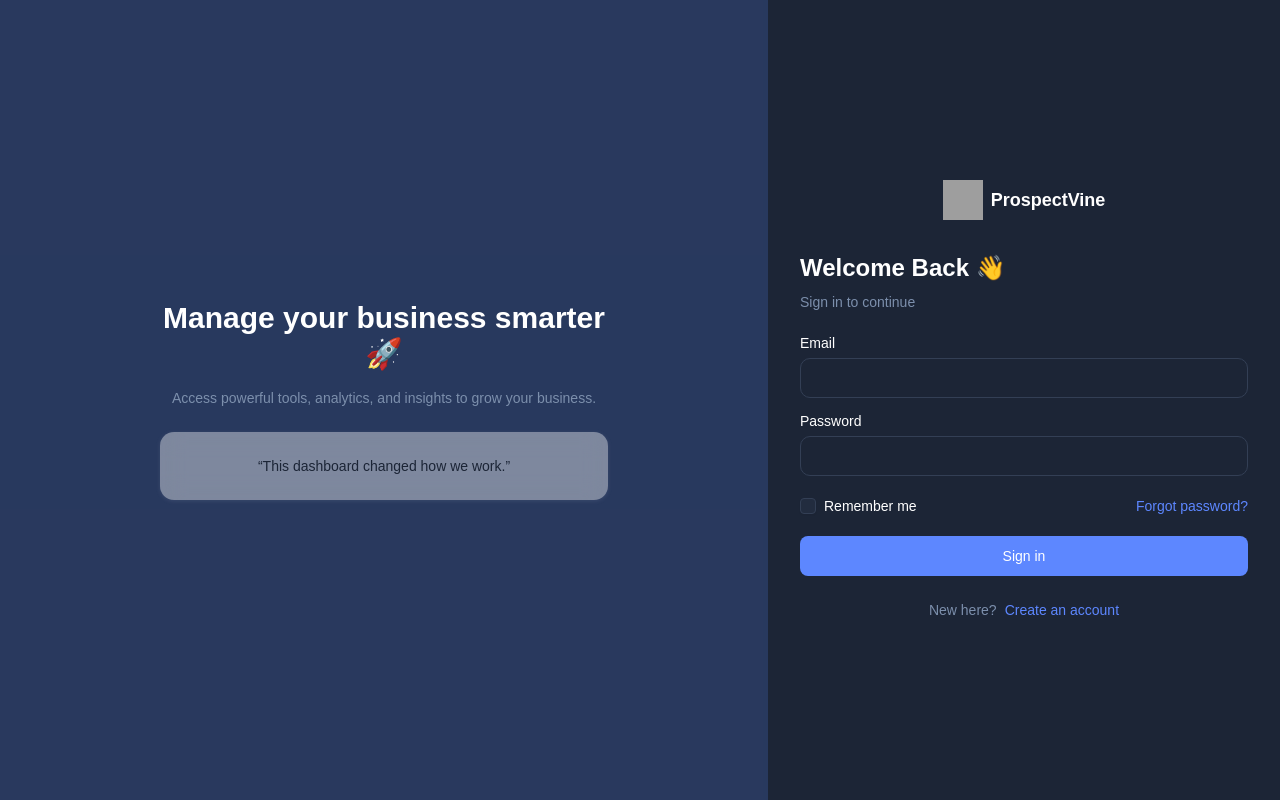
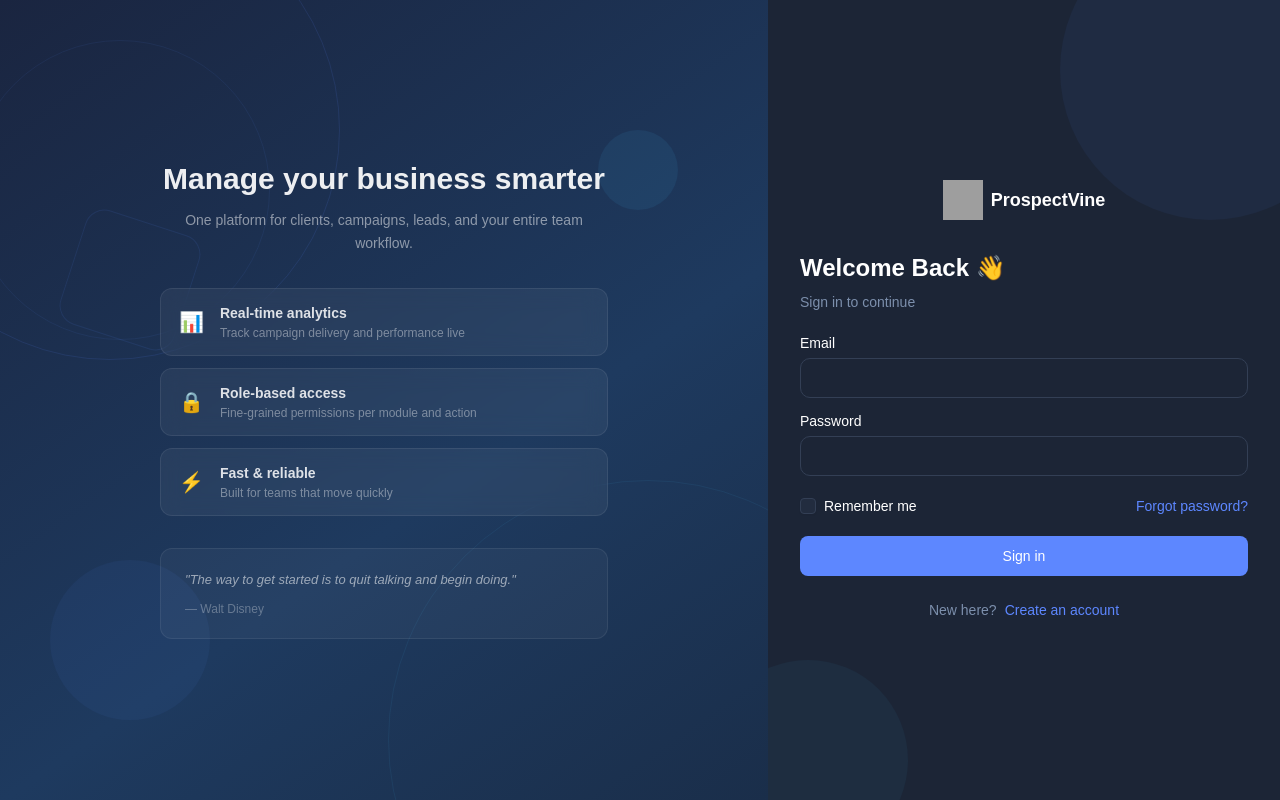
Before and after one commit to Arbaj221/Admin-Dashboard, a React (Vite) app: page /login in a window 1280 px wide. Built offline with nearby package versions, Linux system fonts and the light colour scheme; no server answers; grey boxes are pictures that could not be loaded.

Commit message:
UPDATE: Login

```diff
--- a/src/modules/auth/Login.tsx
+++ b/src/modules/auth/Login.tsx
@@ -1,6 +1,6 @@
 import { Link, useLocation, useNavigate } from "react-router";
 import { toast } from "sonner";
-import { useState } from "react";
+import { useEffect, useState } from "react";
 
 import FullLogo from "src/assets/images/logos/FullLogo";
 import { Button } from "src/components/ui/button";
@@ -11,43 +11,58 @@
 
 import { authService } from "./services/authService";
 
+const REMEMBER_KEY = "remembered_email";
+
 const Login = () => {
   const navigate = useNavigate();
   const location = useLocation();
   const { loadPermissions } = usePermissionContext();
 
   const [loading, setLoading] = useState(false);
+  const [remembered, setRemembered] = useState(false);
+  const [email, setEmail] = useState("");
 
   const from = location.state?.from?.pathname || "/";
+
+  // ✅ On mount — prefill email if remembered
+  useEffect(() => {
+    const savedEmail = localStorage.getItem(REMEMBER_KEY);
+    if (savedEmail) {
+      setEmail(savedEmail);
+      setRemembered(true);
+    }
+  }, []);
 
   const handleSubmit = async (e: React.FormEvent<HTMLFormElement>) => {
     e.preventDefault();
 
     const formData = new FormData(e.currentTarget);
-    const email = formData.get("email") as string;
+    const emailVal = formData.get("email") as string;
     const password = formData.get("password") as string;
+
+    // ✅ Remember me logic
+    if (remembered) {
+      localStorage.setItem(REMEMBER_KEY, emailVal);
+    } else {
+      localStorage.removeItem(REMEMBER_KEY);
+    }
 
     try {
       setLoading(true);
 
       const data = await authService.login({
-        username: email,
+        username: emailVal,
         password,
       });
 
-      // ✅ store token
       localStorage.setItem("access_token", data.access_token);
       localStorage.setItem("name", data.user.first_name);
       localStorage.setItem("is_auth", "true");
 
-      // ✅ 🚀 LOAD USER ACCESS
       const access = await authService.getUserAccess();
-
       loadPermissions(access.permissions);
 
-      // ✅ success toast
       toast.info(`Welcome back, ${data.user.first_name}. You're all set.`);
-
       navigate(from, { replace: true });
 
     } catch (err) {
@@ -59,50 +74,157 @@
 
   return (
     <div className="min-h-screen flex">
+
       {/* LEFT SIDE */}
-      <div className="hidden md:flex w-3/5 bg-lightprimary items-center justify-center p-10">
-        <div className="max-w-md text-center">
-          <h2 className="text-3xl font-bold mb-4">
-            Manage your business smarter 🚀
+      <div
+        className="hidden md:flex w-3/5 items-center justify-center p-10 relative overflow-hidden"
+        style={{ background: "linear-gradient(145deg, #1a2540 0%, #1e3a5f 60%, #1a2e4a 100%)" }}
+      >
+        <div className="absolute" style={{ width: 460, height: 460, borderRadius: "50%", border: "1px solid rgba(93,135,255,0.12)", top: -100, left: -120 }} />
+        <div className="absolute" style={{ width: 300, height: 300, borderRadius: "50%", border: "1px solid rgba(93,135,255,0.08)", top: 40, left: -30 }} />
+        <div className="absolute" style={{ width: 520, height: 520, borderRadius: "50%", border: "1px solid rgba(73,190,255,0.07)", bottom: -200, right: -140 }} />
+        <div className="absolute" style={{ width: 160, height: 160, borderRadius: "50%", background: "rgba(93,135,255,0.06)", bottom: 80, left: 50 }} />
+        <div className="absolute" style={{ width: 80, height: 80, borderRadius: "50%", background: "rgba(73,190,255,0.08)", top: 130, right: 90 }} />
+        <div className="absolute" style={{ width: 120, height: 120, borderRadius: 20, border: "1px solid rgba(93,135,255,0.1)", top: 220, left: 70, transform: "rotate(18deg)" }} />
+
+        {/* Content */}
+        <div className="relative z-10 max-w-md text-center">
+          <h2 className="text-3xl font-bold mb-3" style={{ color: "rgba(255,255,255,0.92)" }}>
+            Manage your business smarter
           </h2>
-          <p className="text-bodytext mb-6">
-            Access powerful tools, analytics, and insights to grow your business.
+          <p className="mb-8 text-sm" style={{ color: "rgba(255,255,255,0.5)", lineHeight: 1.7 }}>
+            One platform for clients, campaigns, leads, and your entire team workflow.
           </p>
 
-          <div className="bg-white/40 backdrop-blur-md rounded-xl p-6 shadow-md">
-            <p className="text-sm text-dark">
-              “This dashboard changed how we work.”
-            </p>
+          {/* Feature highlights */}
+          <div className="flex flex-col gap-3 mb-8">
+            {[
+              { icon: "📊", title: "Real-time analytics", desc: "Track campaign delivery and performance live" },
+              { icon: "🔒", title: "Role-based access", desc: "Fine-grained permissions per module and action" },
+              { icon: "⚡", title: "Fast & reliable", desc: "Built for teams that move quickly" },
+            ].map((f) => (
+              <div
+                key={f.title}
+                className="flex items-center gap-4 text-left"
+                style={{
+                  background: "rgba(255,255,255,0.05)",
+                  backdropFilter: "blur(10px)",
+                  WebkitBackdropFilter: "blur(10px)",
+                  border: "1px solid rgba(255,255,255,0.08)",
+                  borderRadius: 12,
+                  padding: "14px 18px",
+                }}
+              >
+                <span style={{ fontSize: 20, lineHeight: 1 }}>{f.icon}</span>
+                <div>
+                  <p className="text-sm font-semibold" style={{ color: "rgba(255,255,255,0.85)" }}>{f.title}</p>
+                  <p className="text-xs mt-0.5" style={{ color: "rgba(255,255,255,0.4)" }}>{f.desc}</p>
+                </div>
+              </div>
+            ))}
           </div>
+
+          {/* Random quote */}
+          {(() => {
+            const quotes = [
+              { text: "The secret of getting ahead is getting started.", author: "Mark Twain" },
+              { text: "It always seems impossible until it's done.", author: "Nelson Mandela" },
+              { text: "Don't watch the clock; do what it does. Keep going.", author: "Sam Levenson" },
+              { text: "The way to get started is to quit talking and begin doing.", author: "Walt Disney" },
+              { text: "Success is not final, failure is not fatal: it is the courage to continue that counts.", author: "Winston Churchill" },
+              { text: "Believe you can and you're halfway there.", author: "Theodore Roosevelt" },
+              { text: "Hard work beats talent when talent doesn't work hard.", author: "Tim Notke" },
+            ];
+            const q = quotes[Math.floor(Math.random() * quotes.length)];
+            return (
+              <div
+                style={{
+                  background: "rgba(255,255,255,0.04)",
+                  border: "1px solid rgba(255,255,255,0.07)",
+                  borderRadius: 12,
+                  padding: "20px 24px",
+                  textAlign: "left",
+                }}
+              >
+                <p style={{ fontSize: 13, color: "rgba(255,255,255,0.55)", lineHeight: 1.7, fontStyle: "italic", marginBottom: 10 }}>
+                  "{q.text}"
+                </p>
+                <p style={{ fontSize: 12, color: "rgba(255,255,255,0.3)", fontWeight: 500 }}>
+                  — {q.author}
+                </p>
+              </div>
+            );
+          })()}
         </div>
       </div>
 
       {/* RIGHT SIDE */}
-      <div className="w-full md:w-2/5 flex items-center justify-center px-6 bg-background">
-        <div className="w-full max-w-md">
+      <div className="w-full md:w-2/5 flex items-center justify-center px-6 bg-background relative overflow-hidden">
+
+        {/* Subtle bg shapes on right side */}
+        <div
+          className="absolute pointer-events-none"
+          style={{
+            width: 300,
+            height: 300,
+            borderRadius: "50%",
+            background: "color-mix(in oklab, #5d87ff 6%, transparent)",
+            top: -80,
+            right: -80,
+          }}
+        />
+        <div
+          className="absolute pointer-events-none"
+          style={{
+            width: 200,
+            height: 200,
+            borderRadius: "50%",
+            background: "color-mix(in oklab, #49beff 5%, transparent)",
+            bottom: -60,
+            left: -60,
+          }}
+        />
+
+        <div className="w-full max-w-md relative z-10">
           <div className="mb-8">
             <FullLogo />
           </div>
 
           <h2 className="text-2xl font-semibold mb-2">Welcome Back 👋</h2>
-          <p className="text-muted-foreground mb-6">
-            Sign in to continue
-          </p>
+          <p className="text-muted-foreground mb-6">Sign in to continue</p>
 
           <form onSubmit={handleSubmit}>
             <div className="mb-4">
               <Label htmlFor="email">Email</Label>
-              <Input id="email" name="email" type="email" required className="mt-2" />
+              <Input
+                id="email"
+                name="email"
+                type="email"
+                required
+                className="mt-2"
+                value={email}
+                onChange={(e) => setEmail(e.target.value)}
+              />
             </div>
 
             <div className="mb-4">
               <Label htmlFor="password">Password</Label>
-              <Input id="password" name="password" type="password" required className="mt-2" />
+              <Input
+                id="password"
+                name="password"
+                type="password"
+                required
+                className="mt-2"
+              />
             </div>
 
             <div className="flex justify-between items-center my-5">
               <div className="flex items-center gap-2">
-                <Checkbox id="remember" />
+                <Checkbox
+                  id="remember"
+                  checked={remembered}
+                  onCheckedChange={(v) => setRemembered(!!v)}
+                />
                 <Label htmlFor="remember" className="text-sm font-normal">
                   Remember me
                 </Label>
```
